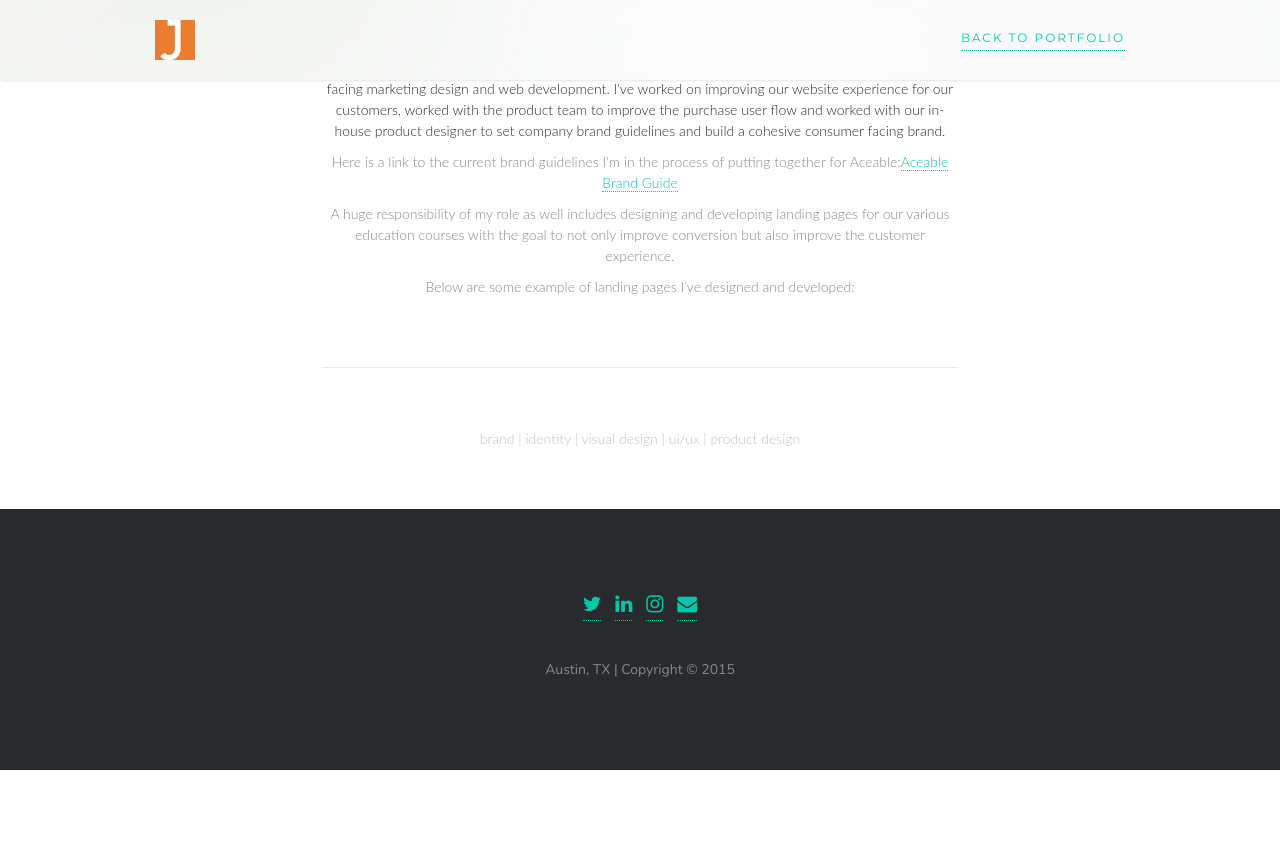
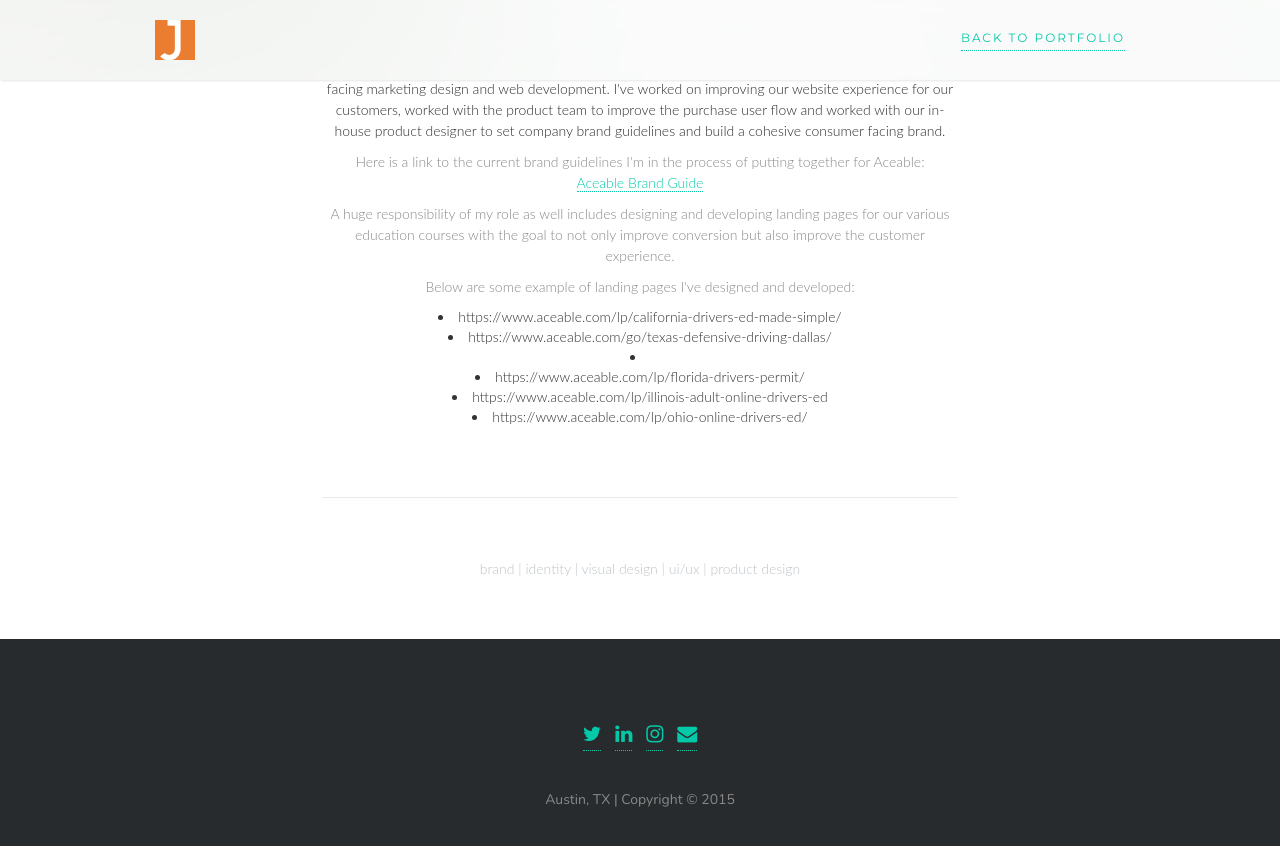
Before and after one commit to jean-bertrand/jean-bertrand.github.io, a Jekyll site: the page built from _posts/2016-11-01-Aceable.html, in a window 1280 px wide and 900 px high, scrolled down 1026 px. Shown: the top 846 px of the window. Built offline with Jekyll 4.4.1, drawn with Linux system fonts in a browser that asks for light colours; nearby versions of some CDN libraries; some web fonts are replaced; before the commit the page ends 1796 px from its top, so only the background shows below that.

Commit message:
Update 2016-11-01-Aceable.html

```diff
--- a/_posts/2016-11-01-Aceable.html
+++ b/_posts/2016-11-01-Aceable.html
@@ -90,8 +90,16 @@
 						<article class="col-md-8 col-md-offset-2 text-center">
 							<h1 class="testimonial-text dark font5">Brand, UI/UX design, and Front-End Development for early stage education sector startup.</h1>
 						<div class="project-subline color-bg wow fadeInDown add-top-quarter"></div>
-						<p class="dark font3 wow fadeInDown">I joined the Aceable team at the beginning of April of 2016 to work on all things brand and consumer facing marketing design and web development. I've worked on improving our website experience for our customers, worked with the product team to improve the purchase user flow and worked with our in-house product designer to set company brand guidelines and build a cohesive consumer facing brand.</p><p>Here is a link to the current brand guidelines I'm in the process of putting together for Aceable:<a href="https://app.frontify.com/d/bFBXTryeGQ01/brand-guide">Aceable Brand Guide</a></p>
-                        <p>A huge responsibility of my role as well includes designing and developing landing pages for our various education courses with the goal to not only improve conversion but also improve the customer experience.</p> <p>Below are some example of landing pages I've designed and developed:</p>
+						<p class="dark font3 wow fadeInDown">I joined the Aceable team at the beginning of April of 2016 to work on all things brand and consumer facing marketing design and web development. I've worked on improving our website experience for our customers, worked with the product team to improve the purchase user flow and worked with our in-house product designer to set company brand guidelines and build a cohesive consumer facing brand.</p>
+						<p>Here is a link to the current brand guidelines I'm in the process of putting together for Aceable:<br/><a href="https://app.frontify.com/d/bFBXTryeGQ01/brand-guide">Aceable Brand Guide</a></p>
+                        <p>A huge responsibility of my role as well includes designing and developing landing pages for our various education courses with the goal to not only improve conversion but also improve the customer experience.</p>
+							<p>Below are some example of landing pages I've designed and developed:<br/>
+								<li>https://www.aceable.com/lp/california-drivers-ed-made-simple/</li>
+								<li>https://www.aceable.com/go/texas-defensive-driving-dallas/<li>
+								<li>https://www.aceable.com/lp/florida-drivers-permit/</li>
+								<li>https://www.aceable.com/lp/illinois-adult-online-drivers-ed</li>
+								<li>https://www.aceable.com/lp/ohio-online-drivers-ed/</li>
+							</p>
 						<hr>
 						<p class="color font3">brand | identity | visual design | ui/ux | product design</p>
 						</article>
```
